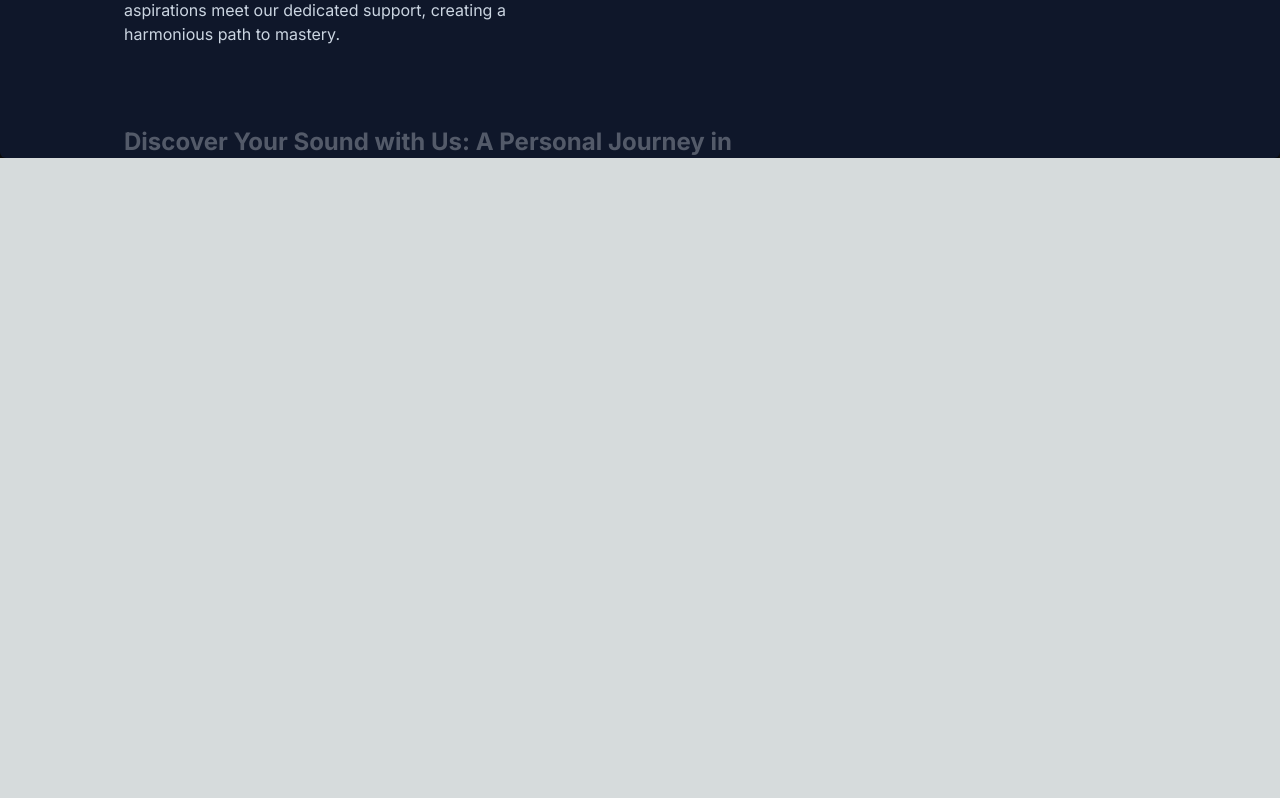
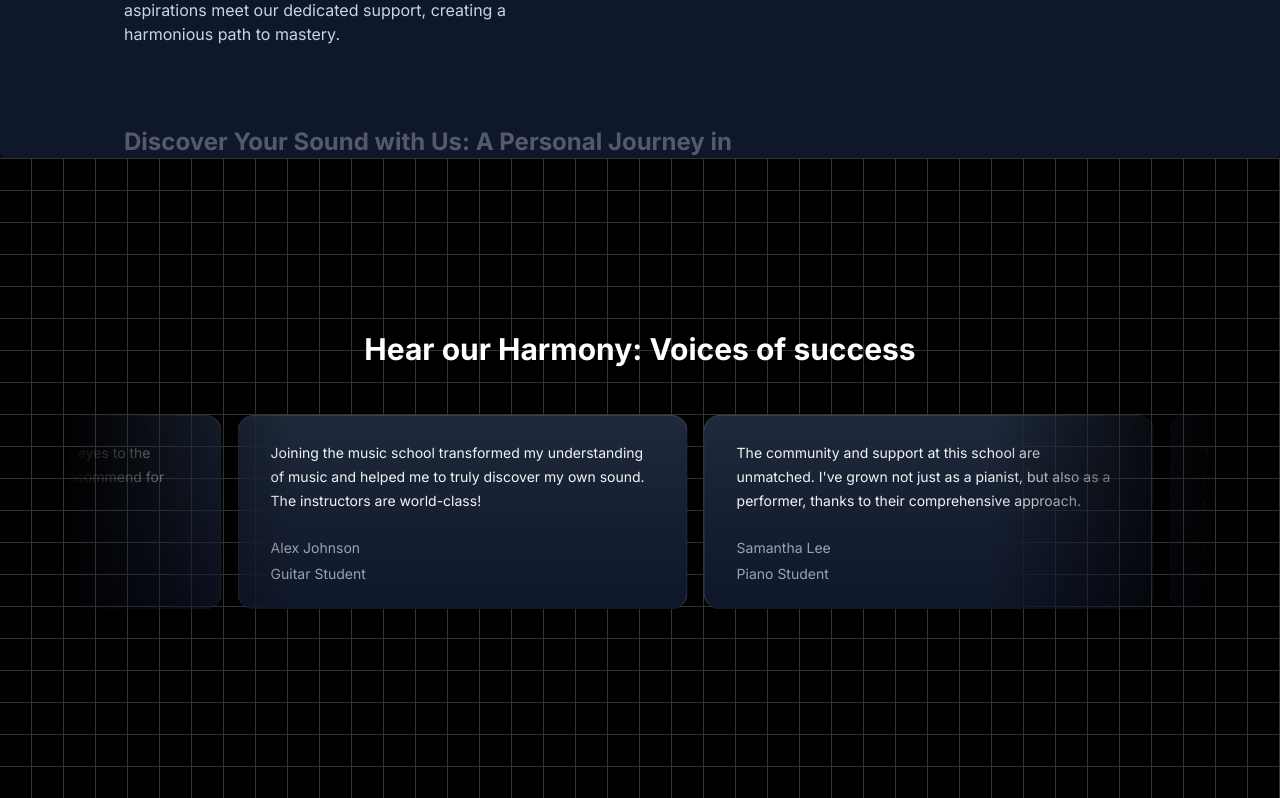
Before and after one commit to parasnever/Next-js, a Next.js app: page / in a window 1280 px wide. Shown: the part 1686-2484 px from the top of the page. Before the commit the page ends 1844 px from the top, so only its background shows below. Built offline with nearby package versions, Linux system fonts and the light colour scheme.

Commit message:
grid background moving cards

```diff
--- a/src/app/globals.css
+++ b/src/app/globals.css
@@ -2,32 +2,17 @@
 @tailwind components;
 @tailwind utilities;
 
-:root {
-  --foreground-rgb: 0, 0, 0;
-  --background-start-rgb: 214, 219, 220;
-  --background-end-rgb: 255, 255, 255;
-}
 
-@media (prefers-color-scheme: dark) {
-  :root {
-    --foreground-rgb: 255, 255, 255;
-    --background-start-rgb: 0, 0, 0;
-    --background-end-rgb: 0, 0, 0;
+
+
+html,body{
+  /* Hide both horizontal and vertical scrollbars /
+  / WebKit (Chrome, Safari, etc.) */
+  ::-webkit-scrollbar {
+  display: none;
   }
-}
 
-body {
-  color: rgb(var(--foreground-rgb));
-  background: linear-gradient(
-      to bottom,
-      transparent,
-      rgb(var(--background-end-rgb))
-    )
-    rgb(var(--background-start-rgb));
-}
-
-@layer utilities {
-  .text-balance {
-    text-wrap: balance;
+  /* Firefox */
+  scrollbar-width: none;
+  -ms-overflow-style: none;
   }
-}
--- a/src/app/layout.tsx
+++ b/src/app/layout.tsx
@@ -16,7 +16,7 @@
   children: React.ReactNode;
 }>) {
   return (
-    <html lang="en" className="dark">
+    <html lang="en" className="dark" >
       <body className={inter.className}>
         <div className="relative w-full flex items-center justify-center ">
           <Navbar />
--- a/src/app/page.tsx
+++ b/src/app/page.tsx
@@ -1,5 +1,6 @@
 import FeaturedCourses from "@/components/FeaturedCourses";
 import HeroSection from "@/components/HeroSection";
+import MusicSchoolTestimonialCards from "@/components/TestimonialCards";
 import WhyChooseUs from "@/components/WhyChooseUs";
 
 
@@ -10,6 +11,7 @@
    <HeroSection />
    <FeaturedCourses />
    <WhyChooseUs />
+   <MusicSchoolTestimonialCards />
  </main>
   );
 }
--- /dev/null
+++ b/src/components/TestimonialCards.tsx
@@ -0,0 +1,54 @@
+'use client'
+import { InfiniteMovingCards } from "./ui/infinite-moving-cards";
+
+const musicSchoolTestimonials = [
+    {
+      quote:
+        'Joining the music school transformed my understanding of music and helped me to truly discover my own sound. The instructors are world-class!',
+      name: 'Alex Johnson',
+      title: 'Guitar Student',
+    },
+    {
+      quote:
+        "The community and support at this school are unmatched. I've grown not just as a pianist, but also as a performer, thanks to their comprehensive approach.",
+      name: 'Samantha Lee',
+      title: 'Piano Student',
+    },
+    {
+      quote:
+        "This school offered me the tools and confidence to take my singing to the next level. I'm endlessly grateful for the personalized coaching.",
+      name: 'Michael Chen',
+      title: 'Vocal Student',
+    },
+    {
+      quote:
+        'As a violinist, finding the right mentor can be challenging, but this school matched me with a teacher who truly understands my goals and challenges.',
+      name: 'Emily Taylor',
+      title: 'Violin Student',
+    },
+    {
+      quote:
+        'The production courses here opened my eyes to the intricacies of music production. Highly recommend for any aspiring producers!',
+      name: 'Chris Morales',
+      title: 'Music Production Student',
+    },
+  ];
+
+function MusicSchoolTestimonials() {
+  return (
+    <div className="h-[40rem] w-full dark:bg-black dark:bg-grid-white/[0.2] relative flex flex-col items-center justify-center overflow-hidden">
+        <h2 className="text-3xl text-white font-bold text-center mb-8 z-10">Hear our Harmony: Voices of success</h2>
+        <div className="flex justify-center w-full overflow-hidden px-4 sm:px-6 lg:px-8">
+            <div className="w-full max-w-6xl">
+            <InfiniteMovingCards
+                items={musicSchoolTestimonials}
+                direction="right"
+                speed="slow"
+      />
+            </div>
+        </div>
+    </div>
+  )
+}
+
+export default MusicSchoolTestimonials
--- /dev/null
+++ b/src/components/ui/infinite-moving-cards.tsx
@@ -0,0 +1,121 @@
+"use client";
+
+import { cn } from "@/utils/cn";
+import React, { useEffect, useState } from "react";
+
+export const InfiniteMovingCards = ({
+  items,
+  direction = "left",
+  speed = "fast",
+  pauseOnHover = true,
+  className,
+}: {
+  items: {
+    quote: string;
+    name: string;
+    title: string;
+  }[];
+  direction?: "left" | "right";
+  speed?: "fast" | "normal" | "slow";
+  pauseOnHover?: boolean;
+  className?: string;
+}) => {
+  const containerRef = React.useRef<HTMLDivElement>(null);
+  const scrollerRef = React.useRef<HTMLUListElement>(null);
+
+  useEffect(() => {
+    addAnimation();
+  }, []);
+  const [start, setStart] = useState(false);
+  function addAnimation() {
+    if (containerRef.current && scrollerRef.current) {
+      const scrollerContent = Array.from(scrollerRef.current.children);
+
+      scrollerContent.forEach((item) => {
+        const duplicatedItem = item.cloneNode(true);
+        if (scrollerRef.current) {
+          scrollerRef.current.appendChild(duplicatedItem);
+        }
+      });
+
+      getDirection();
+      getSpeed();
+      setStart(true);
+    }
+  }
+  const getDirection = () => {
+    if (containerRef.current) {
+      if (direction === "left") {
+        containerRef.current.style.setProperty(
+          "--animation-direction",
+          "forwards"
+        );
+      } else {
+        containerRef.current.style.setProperty(
+          "--animation-direction",
+          "reverse"
+        );
+      }
+    }
+  };
+  const getSpeed = () => {
+    if (containerRef.current) {
+      if (speed === "fast") {
+        containerRef.current.style.setProperty("--animation-duration", "20s");
+      } else if (speed === "normal") {
+        containerRef.current.style.setProperty("--animation-duration", "40s");
+      } else {
+        containerRef.current.style.setProperty("--animation-duration", "80s");
+      }
+    }
+  };
+  return (
+    <div
+      ref={containerRef}
+      className={cn(
+        "scroller relative z-20  max-w-7xl overflow-hidden  [mask-image:linear-gradient(to_right,transparent,white_20%,white_80%,transparent)]",
+        className
+      )}
+    >
+      <ul
+        ref={scrollerRef}
+        className={cn(
+          " flex min-w-full shrink-0 gap-4 py-4 w-max flex-nowrap",
+          start && "animate-scroll ",
+          pauseOnHover && "hover:[animation-play-state:paused]"
+        )}
+      >
+        {items.map((item, idx) => (
+          <li
+            className="w-[350px] max-w-full relative rounded-2xl border border-b-0 flex-shrink-0 border-slate-700 px-8 py-6 md:w-[450px]"
+            style={{
+              background:
+                "linear-gradient(180deg, var(--slate-800), var(--slate-900)",
+            }}
+            key={item.name}
+          >
+            <blockquote>
+              <div
+                aria-hidden="true"
+                className="user-select-none -z-1 pointer-events-none absolute -left-0.5 -top-0.5 h-[calc(100%_+_4px)] w-[calc(100%_+_4px)]"
+              ></div>
+              <span className=" relative z-20 text-sm leading-[1.6] text-gray-100 font-normal">
+                {item.quote}
+              </span>
+              <div className="relative z-20 mt-6 flex flex-row items-center">
+                <span className="flex flex-col gap-1">
+                  <span className=" text-sm leading-[1.6] text-gray-400 font-normal">
+                    {item.name}
+                  </span>
+                  <span className=" text-sm leading-[1.6] text-gray-400 font-normal">
+                    {item.title}
+                  </span>
+                </span>
+              </div>
+            </blockquote>
+          </li>
+        ))}
+      </ul>
+    </div>
+  );
+};
```
